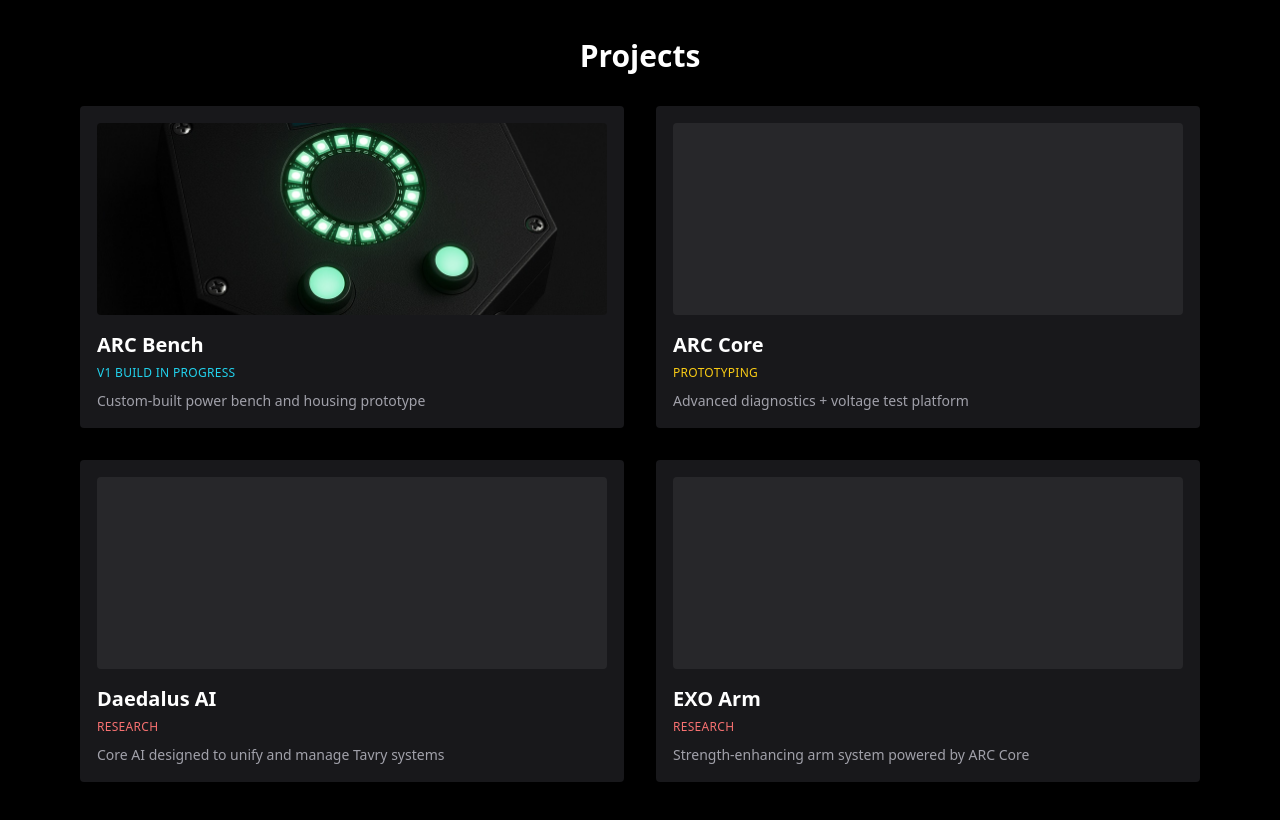
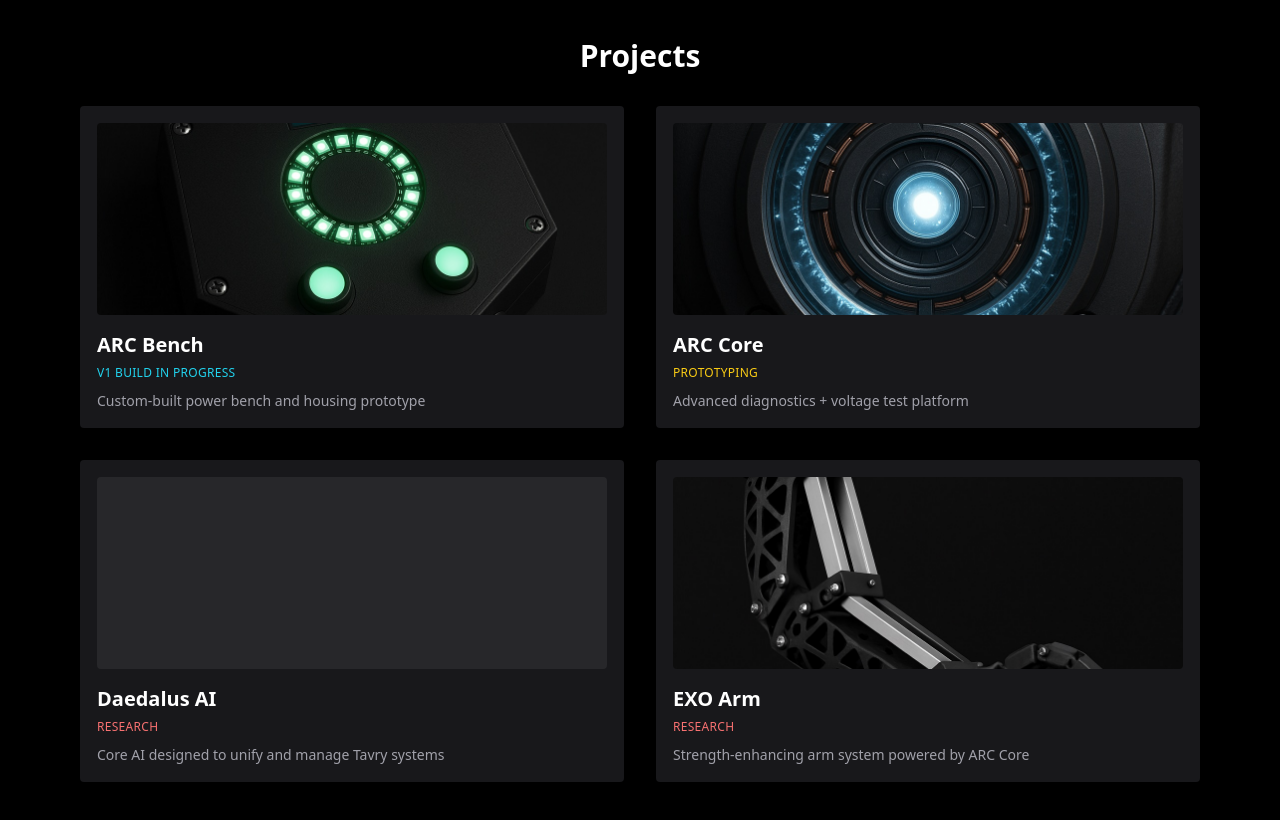
Before and after one commit to dtgarcia/tavrylabs-website, a React (Vite) app: page / in a window 1280 px wide. Shown: the part 640-1460 px from the top of the page. Built offline with nearby package versions, Linux system fonts and the light colour scheme.

Commit message:
Added ARC Core and EXO Arm project images

```diff
--- a/src/App.jsx
+++ b/src/App.jsx
@@ -72,7 +72,11 @@ function App() {
       to="/projects/arc-core"
       className="bg-zinc-900 p-4 rounded shadow-md border border-transparent hover:border-arcblue hover:shadow-arc-glow transition-all duration-300"
     >
-      <div className="w-full h-48 bg-zinc-800 rounded mb-4"></div>
+      <img
+        src="/images/arc-core.jpeg"
+        alt="ARC Core"
+        className="w-full h-48 object-cover object-center rounded mb-4"
+      />
       <h4 className="text-xl font-semibold">ARC Core</h4>
       <span className="text-xs text-yellow-400 uppercase tracking-wide">Prototyping</span>
       <p className="text-sm text-zinc-400 mt-2">
@@ -98,7 +102,11 @@ function App() {
       to="/projects/exo-arm"
       className="bg-zinc-900 p-4 rounded shadow-md border border-transparent hover:border-arcblue hover:shadow-arc-glow transition-all duration-300"
     >
-      <div className="w-full h-48 bg-zinc-800 rounded mb-4"></div>
+      <img
+        src="/images/exo-arm.jpeg"
+        alt="EXO Arm"
+        className="w-full h-48 object-cover object-center rounded mb-4"
+      />
       <h4 className="text-xl font-semibold">EXO Arm</h4>
       <span className="text-xs text-red-400 uppercase tracking-wide">Research</span>
       <p className="text-sm text-zinc-400 mt-2">
@@ -109,6 +117,7 @@ function App() {
   </div>
 </section>
 
+
     </div>
   );
 }
```
Also changed, not shown: public/images/arc-core.jpeg (added), public/images/exo-arm.jpeg (added).
